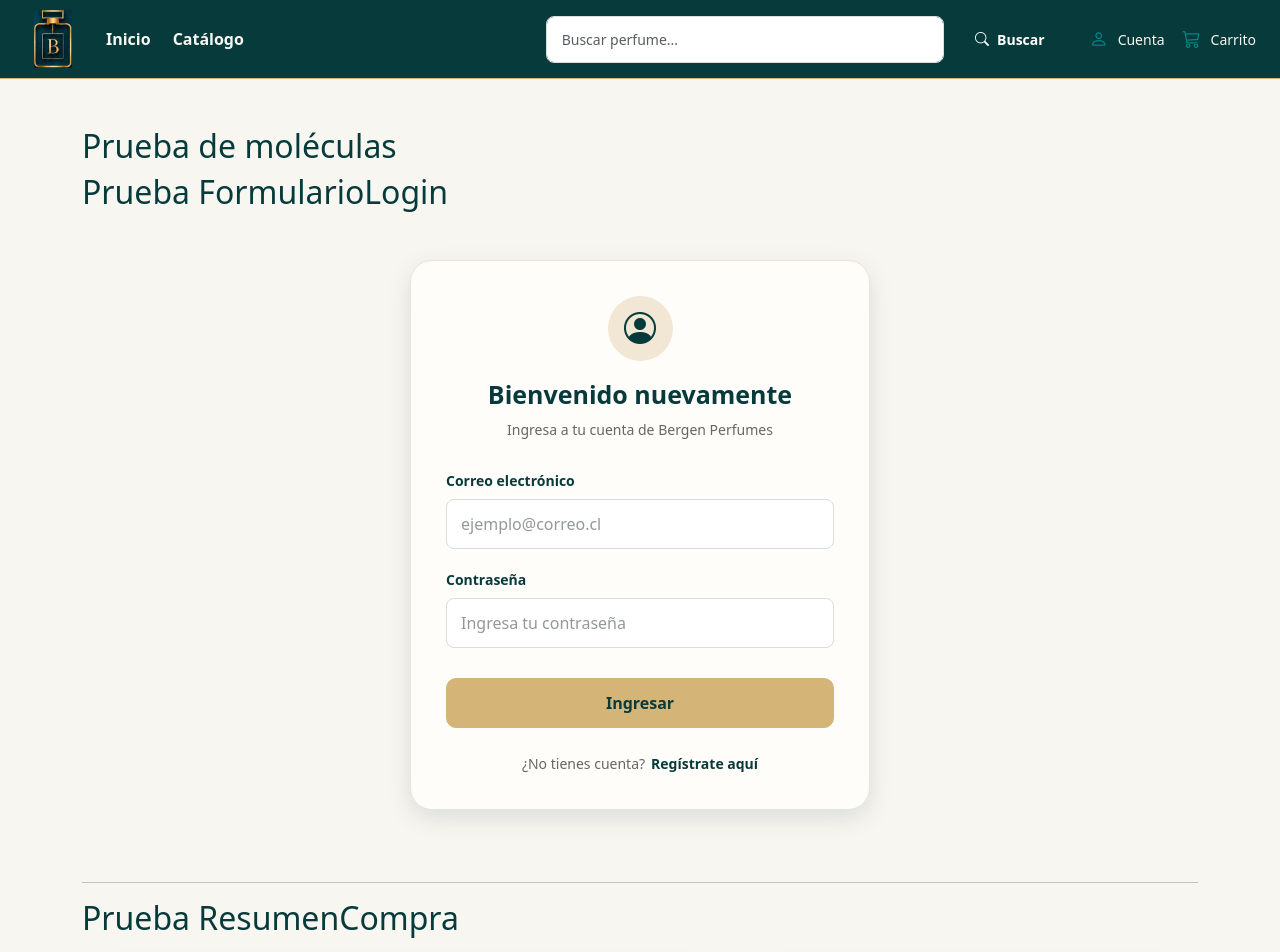
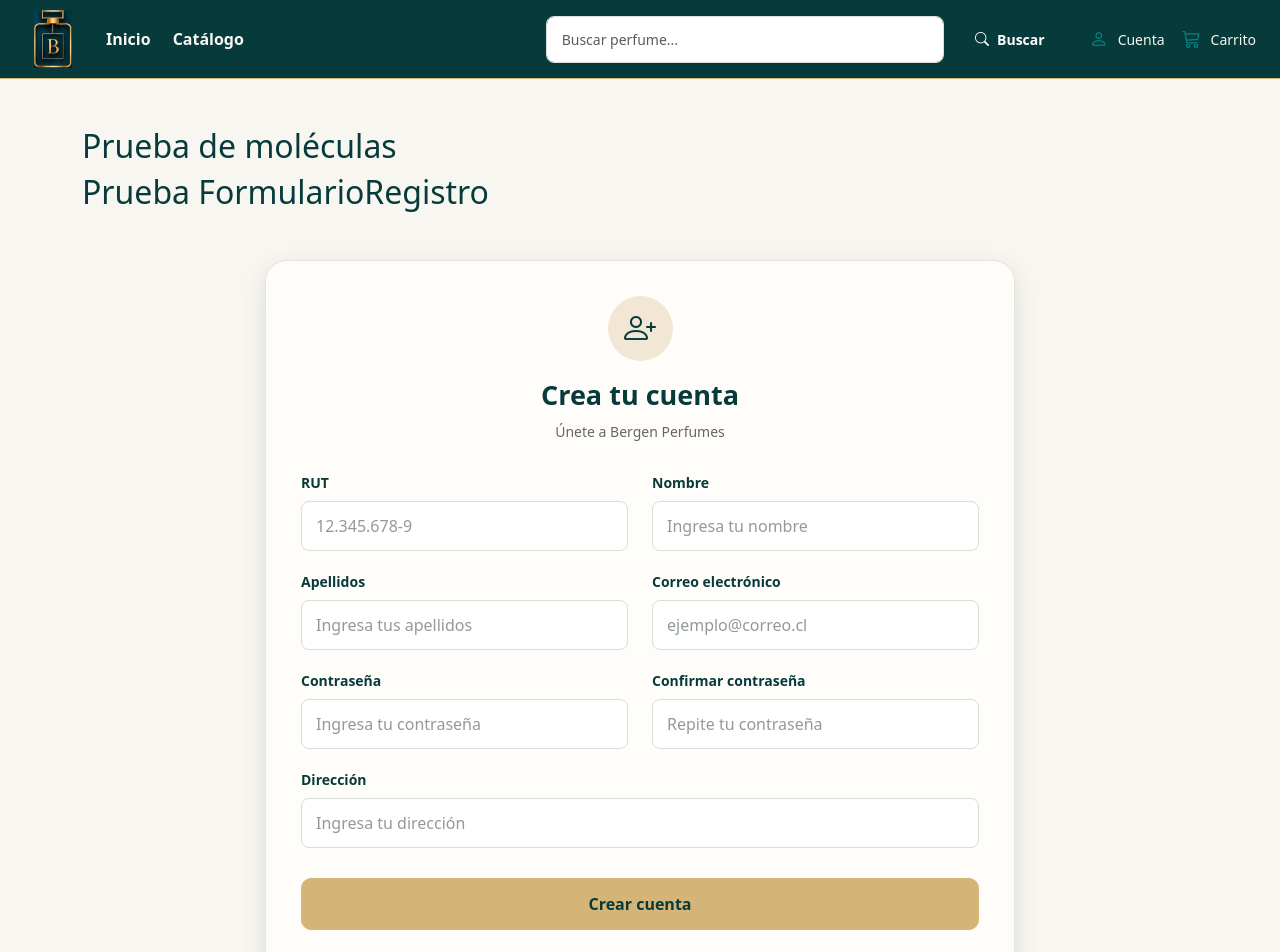
Before and after one commit to francfernandeza-alt/bergen-perfumes-react, a React (Vite) app: page /registro in a window 1280 px wide. Shown: the top 952 px of the page. Built offline with nearby package versions, Linux system fonts and the light colour scheme.

Commit message:
Crear organismo reutilizable FormularioRegistro

```diff
--- a/src/App.jsx
+++ b/src/App.jsx
@@ -22,6 +22,7 @@ import TarjetaProducto from "./components/organisms/TarjetaProducto";
 import ListaProductos from "./components/organisms/ListaProductos";
 import ResumenCompra from "./components/organisms/ResumenCompra";
 import FormularioLogin from "./components/organisms/FormularioLogin";
+import FormularioRegistro from "./components/organisms/FormularioRegistro";
 
 function App() {
   const [cantidadPrueba, setCantidadPrueba] = useState(1);
@@ -39,6 +40,32 @@ function App() {
         {/* PRUEBA DE MOLÉCULAS */}
         <section className="mb-5">
           <h2>Prueba de moléculas</h2>
+
+
+          {/* PRUEBA ORGANISMO FORMULARIO REGISTRO */}
+          <section className="mb-5">
+
+            <h2 className="mb-4">Prueba FormularioRegistro</h2>
+
+            <div className="py-4">
+
+              <FormularioRegistro
+                onRegistrar={(datos) => {
+                  alert(
+                    `Registro de prueba: ${datos.nombre} ${datos.apellidos}`
+                  );
+                  console.log("Datos de registro:", {
+                  ...datos,
+                  contrasena: "[OCULTA]"
+                  });
+                }}
+              />
+
+            </div>
+
+          </section>
+
+          <hr />
 
 
           {/* PRUEBA ORGANISMO FORMULARIO LOGIN */}
--- /dev/null
+++ b/src/components/organisms/FormularioRegistro.jsx
@@ -0,0 +1,193 @@
+import { useState } from "react";
+
+import CampoFormulario from "../molecules/CampoFormulario";
+import Boton from "../atoms/Boton";
+import Texto from "../atoms/Texto";
+import Icono from "../atoms/Icono";
+import Enlace from "../atoms/Enlace";
+import Mensaje from "../atoms/Mensaje";
+
+import "../../styles/organisms/FormularioRegistro.css";
+
+function FormularioRegistro({ onRegistrar }) {
+
+    const [datos, setDatos] = useState({
+        rut: "",
+        nombre: "",
+        apellidos: "",
+        correo: "",
+        contrasena: "",
+        confirmarContrasena: "",
+        direccion: ""
+    });
+
+    const [error, setError] = useState("");
+
+    const manejarCambio = (evento) => {
+        const { name, value } = evento.target;
+
+        setDatos((anteriores) => ({
+            ...anteriores,
+            [name]: value
+        }));
+    };
+
+    const manejarEnvio = (evento) => {
+        evento.preventDefault();
+        setError("");
+
+        if (datos.contrasena !== datos.confirmarContrasena) {
+            setError("Las contraseñas no coinciden.");
+            return;
+        }
+
+        const { confirmarContrasena, ...datosRegistro } = datos;
+
+        onRegistrar?.(datosRegistro);
+    };
+
+    return (
+        <section className="formulario-registro">
+
+            {/* ENCABEZADO */}
+            <div className="formulario-registro-encabezado">
+
+                <div className="formulario-registro-icono">
+                    <Icono nombre="person-plus" />
+                </div>
+
+                <Texto
+                    etiqueta="h2"
+                    contenido="Crea tu cuenta"
+                    className="formulario-registro-titulo"
+                />
+
+                <Texto
+                    contenido="Únete a Bergen Perfumes"
+                    className="formulario-registro-descripcion"
+                />
+
+            </div>
+
+            {/* FORMULARIO */}
+            <form onSubmit={manejarEnvio}>
+
+                <div className="row">
+
+                    <div className="col-12 col-md-6">
+                        <CampoFormulario
+                            etiqueta="RUT"
+                            nombre="rut"
+                            placeholder="12.345.678-9"
+                            valor={datos.rut}
+                            onChange={manejarCambio}
+                            requerido={true}
+                        />
+                    </div>
+
+                    <div className="col-12 col-md-6">
+                        <CampoFormulario
+                            etiqueta="Nombre"
+                            nombre="nombre"
+                            placeholder="Ingresa tu nombre"
+                            valor={datos.nombre}
+                            onChange={manejarCambio}
+                            requerido={true}
+                        />
+                    </div>
+
+                    <div className="col-12 col-md-6">
+                        <CampoFormulario
+                            etiqueta="Apellidos"
+                            nombre="apellidos"
+                            placeholder="Ingresa tus apellidos"
+                            valor={datos.apellidos}
+                            onChange={manejarCambio}
+                            requerido={true}
+                        />
+                    </div>
+
+                    <div className="col-12 col-md-6">
+                        <CampoFormulario
+                            etiqueta="Correo electrónico"
+                            tipo="email"
+                            nombre="correo"
+                            placeholder="ejemplo@correo.cl"
+                            valor={datos.correo}
+                            onChange={manejarCambio}
+                            requerido={true}
+                        />
+                    </div>
+
+                    <div className="col-12 col-md-6">
+                        <CampoFormulario
+                            etiqueta="Contraseña"
+                            tipo="password"
+                            nombre="contrasena"
+                            placeholder="Ingresa tu contraseña"
+                            valor={datos.contrasena}
+                            onChange={manejarCambio}
+                            requerido={true}
+                        />
+                    </div>
+
+                    <div className="col-12 col-md-6">
+                        <CampoFormulario
+                            etiqueta="Confirmar contraseña"
+                            tipo="password"
+                            nombre="confirmarContrasena"
+                            placeholder="Repite tu contraseña"
+                            valor={datos.confirmarContrasena}
+                            onChange={manejarCambio}
+                            requerido={true}
+                        />
+                    </div>
+
+                    <div className="col-12">
+                        <CampoFormulario
+                            etiqueta="Dirección"
+                            nombre="direccion"
+                            placeholder="Ingresa tu dirección"
+                            valor={datos.direccion}
+                            onChange={manejarCambio}
+                            requerido={true}
+                        />
+                    </div>
+
+                </div>
+
+                {/* MENSAJE DE ERROR */}
+                {error && (
+                    <Mensaje
+                        texto={error}
+                        variante="danger"
+                    />
+                )}
+
+                {/* BOTÓN */}
+                <Boton
+                    texto="Crear cuenta"
+                    tipo="submit"
+                    variante="marca"
+                    className="formulario-registro-boton"
+                />
+
+            </form>
+
+            {/* ENLACE AL LOGIN */}
+            <div className="formulario-registro-login">
+
+                <Texto contenido="¿Ya tienes cuenta?" />
+
+                <Enlace
+                    texto="Inicia sesión"
+                    href="/login"
+                />
+
+            </div>
+
+        </section>
+    );
+}
+
+export default FormularioRegistro;
--- /dev/null
+++ b/src/styles/organisms/FormularioRegistro.css
@@ -0,0 +1,116 @@
+.formulario-registro {
+    width: 100%;
+    max-width: 750px;
+    margin: 0 auto;
+    padding: 35px;
+    background-color: #fffdfa;
+    border: 1px solid #e9e4db;
+    border-radius: 22px;
+    box-shadow: 0 8px 25px rgba(7, 59, 59, 0.12);
+}
+
+.formulario-registro-encabezado {
+    display: flex;
+    flex-direction: column;
+    align-items: center;
+    gap: 10px;
+    margin-bottom: 30px;
+    text-align: center;
+}
+
+.formulario-registro-icono {
+    display: flex;
+    justify-content: center;
+    align-items: center;
+    width: 65px;
+    height: 65px;
+    margin-bottom: 8px;
+    background-color: #f1e7d4;
+    border-radius: 50%;
+}
+
+.formulario-registro-icono i {
+    color: var(--bergen-dark);
+    font-size: 32px;
+}
+
+.formulario-registro-titulo {
+    margin: 0;
+    color: var(--bergen-dark);
+    font-size: 27px;
+    font-weight: 700;
+}
+
+.formulario-registro-descripcion {
+    margin: 0;
+    color: #666666;
+    font-size: 14px;
+}
+
+.formulario-registro .campo-formulario {
+    text-align: left;
+}
+
+.formulario-registro .campo-formulario .form-label {
+    color: var(--bergen-dark);
+}
+
+.formulario-registro .alert {
+    margin-top: 5px;
+    margin-bottom: 20px;
+}
+
+.formulario-registro .formulario-registro-boton {
+    width: 100%;
+    margin-top: 10px;
+    padding: 13px;
+    background-color: var(--bergen-gold);
+    border: 1px solid var(--bergen-gold);
+    border-radius: 10px;
+    color: var(--bergen-dark);
+    font-weight: 700;
+}
+
+.formulario-registro .formulario-registro-boton:hover {
+    background-color: #c3a064;
+    border-color: #c3a064;
+    color: var(--bergen-dark);
+}
+
+.formulario-registro-login {
+    display: flex;
+    justify-content: center;
+    align-items: center;
+    flex-wrap: wrap;
+    gap: 6px;
+    margin-top: 25px;
+}
+
+.formulario-registro-login p {
+    margin: 0;
+    color: #666666;
+    font-size: 14px;
+}
+
+.formulario-registro-login a {
+    color: var(--bergen-dark);
+    font-size: 14px;
+    font-weight: 700;
+    text-decoration: none;
+}
+
+.formulario-registro-login a:hover {
+    color: #b78d49;
+    text-decoration: underline;
+}
+
+@media (max-width: 576px) {
+    .formulario-registro {
+        padding: 25px 18px;
+        border-radius: 16px;
+    }
+
+    .formulario-registro-titulo {
+        font-size: 23px;
+    }
+}
```
